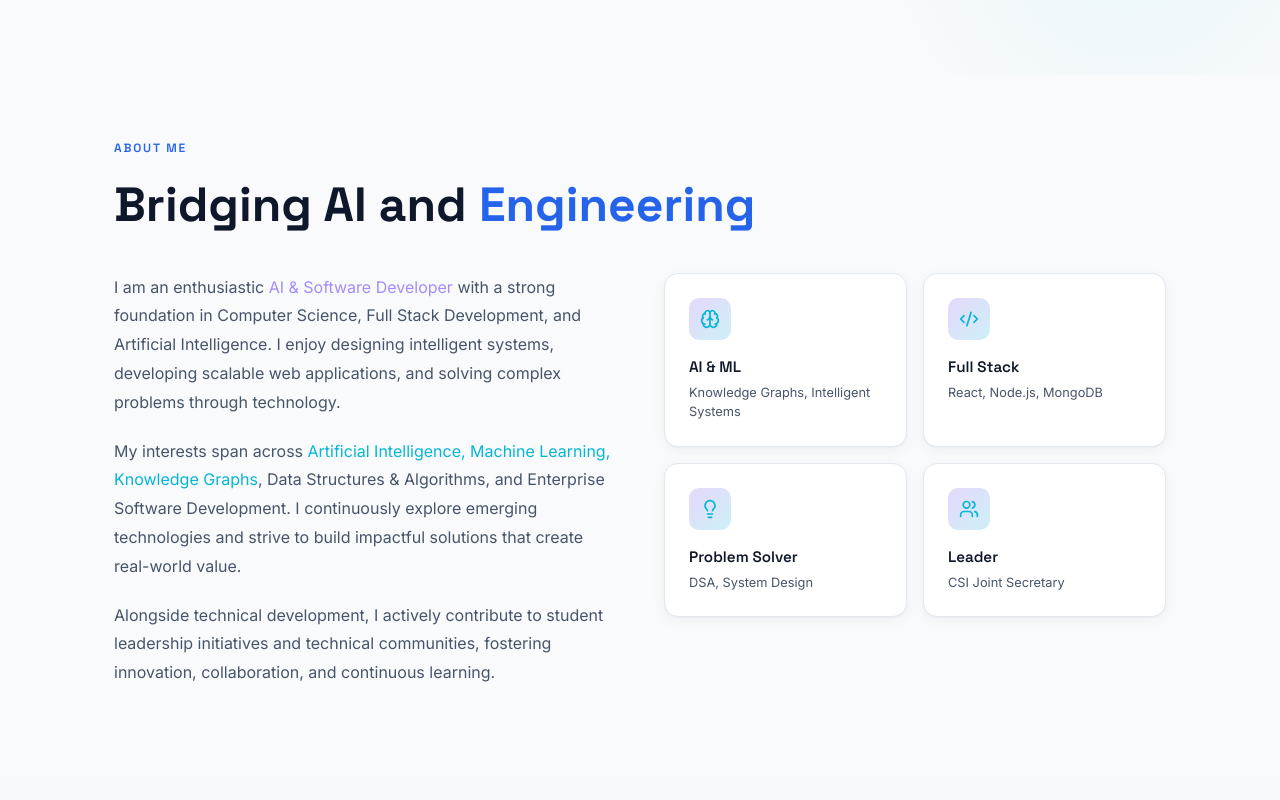
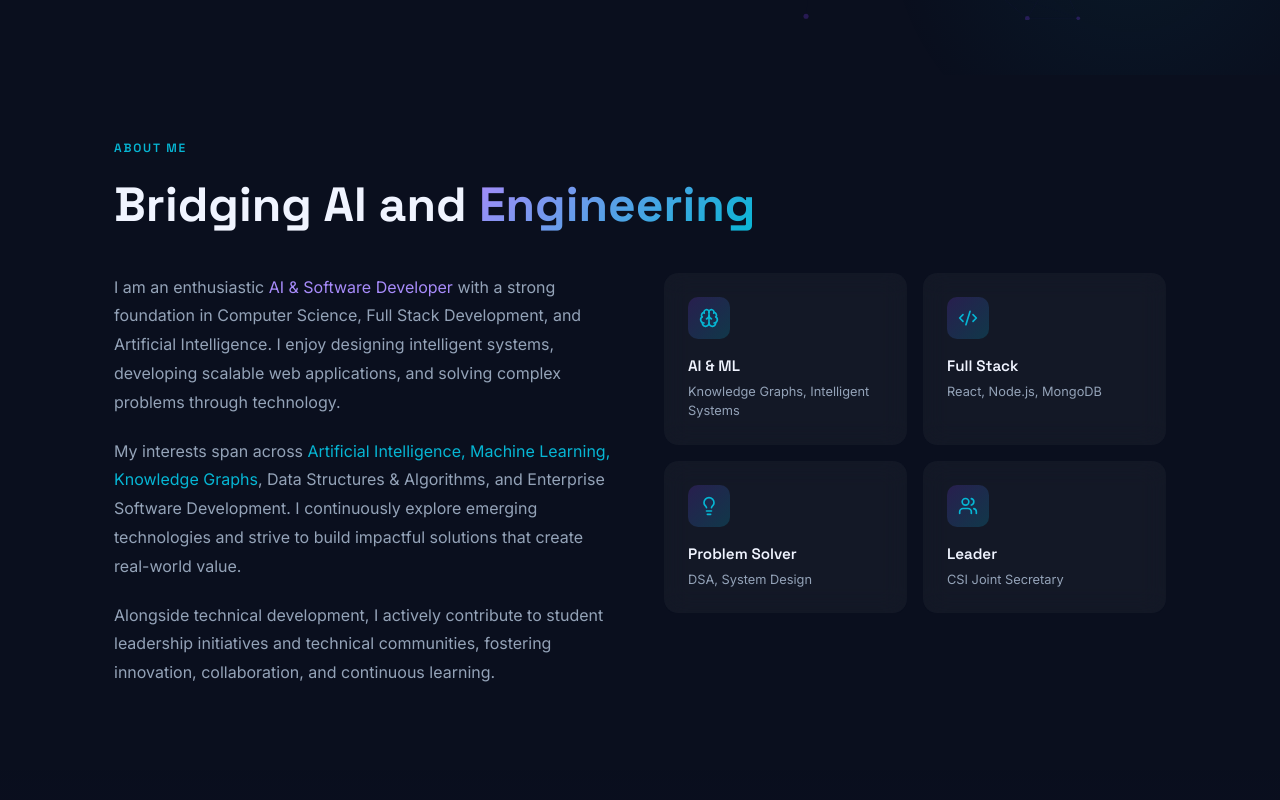
Before and after one commit to priyadharshini-6/Portfolio, a React (Vite) app: page / in a window 1280 px wide. Shown: the part 780-1580 px from the top of the page. Built offline with nearby package versions, Linux system fonts and the light colour scheme.

Commit message:
Update index.css

```diff
--- a/src/index.css
+++ b/src/index.css
@@ -80,38 +80,3 @@ section {
 
 /* ===== Soft light grey theme ===== */
 /* ===== Professional theme (change colours here only) ===== */
-:root {
-  --bg: #f8fafc;
-  --surface: #ffffff;
-  --text: #0f172a;
-  --text-muted: #475569;
-  --line: #e2e8f0;
-  --accent: #2563eb;
-  --accent-soft: #eff6ff;
-  --accent-border: #bfdbfe;
-  --shadow: 0 1px 2px rgba(15, 23, 42, 0.04), 0 4px 16px rgba(15, 23, 42, 0.04);
-  --shadow-hover: 0 12px 32px rgba(37, 99, 235, 0.12);
-}
-
-html,
-body {
-  background: var(--bg);
-  color: var(--text);
-}
-
-.glass-card {
-  background: var(--surface) !important;
-  border: 1px solid var(--line);
-  box-shadow: var(--shadow);
-  backdrop-filter: none !important;
-}
-
-.gradient-text {
-  background: none !important;
-  -webkit-text-fill-color: currentColor !important;
-  color: var(--accent) !important;
-}
-
-.section-label {
-  color: var(--accent) !important;
-}
```
